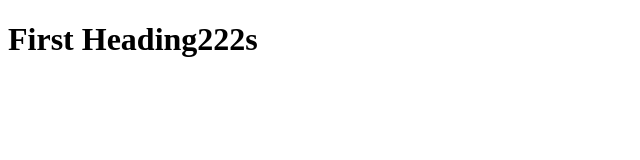
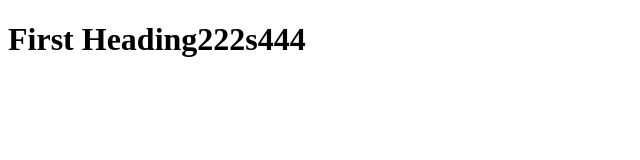
Before and after one commit to devnaveenr/p1, a plain HTML site: page index.html in a window 1280 px wide. Shown: the full height of the page, 0-640 px from the left. Drawn offline with Linux system fonts and the light colour scheme.

Commit message:
heading change333

```diff
--- a/index.html
+++ b/index.html
@@ -4,6 +4,6 @@
 	<title></title>
 </head>
 <body>
-<h1>First Heading222s</h1>
+<h1>First Heading222s444</h1>
 </body>
 </html>
```
